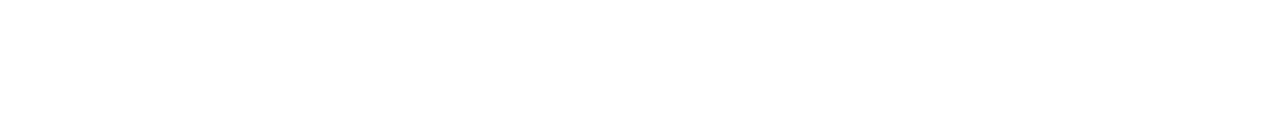
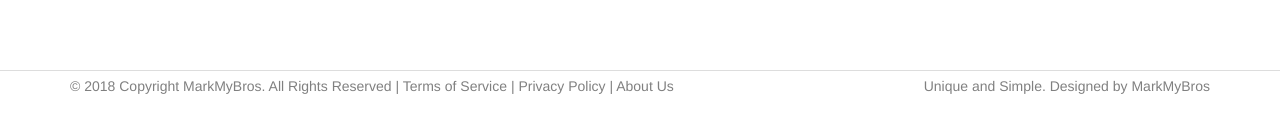
Before and after one commit to mate-horvath/markmyprof-angular, an Angular app: page / in a window 1280 px wide. Shown: the part 485-618 px from the top of the page. Built offline with nearby package versions, Linux system fonts and the light colour scheme.

Commit message:
Added footer

```diff
--- a/src/app/app.component.html
+++ b/src/app/app.component.html
@@ -1,2 +1,3 @@
 <app-header></app-header>
 <router-outlet></router-outlet>
+<app-footer></app-footer>
--- a/src/app/footer/footer.component.css
+++ b/src/app/footer/footer.component.css
@@ -0,0 +1,23 @@
+.footer p {
+    margin: 0;
+}
+.footer-bottom {
+    background: white;
+    color:grey;
+    border-top: 1px solid #DDDDDD;
+    padding-top: 5px;
+    padding-bottom: 0px;
+}
+.footer-bottom pull-left {
+    padding-top: 6px;
+}
+.copyright-devider{
+    padding-right:5px;
+    padding-left:10px;
+}
+.container a{
+    color:grey;
+}
+footer{
+    margin-top: 75px;
+}
--- a/src/app/footer/footer.component.html
+++ b/src/app/footer/footer.component.html
@@ -1,3 +1,16 @@
-<p>
-  footer works!
-</p>
+<footer>
+    <div class="footer-bottom">
+        <div class="container">
+            <span> © 2018 Copyright MarkMyBros. All Rights Reserved  </span>
+            <span class=""> | </span>
+            <a href="">  Terms of Service    </a>
+            <span class=""> | </span>
+            <a href=""> Privacy Policy </a>
+            <span class=""> | </span>
+            <a href=""> About Us </a>
+            <div class="pull-right">
+                <p>Unique and Simple. Designed by MarkMyBros</p>
+            </div>
+        </div>
+    </div>
+</footer>
--- a/src/app/home/sponsored-articles/sponsored-articles.component.html
+++ b/src/app/home/sponsored-articles/sponsored-articles.component.html
@@ -1,10 +1,9 @@
 <div class="row">
     <div class="col-xs-12 list-group-item">
         <div *ngFor="let article of getArticles().slice()" class="col-xs-3">
-            <div  >
+            <div>
                 <a href={{article.url}}><img src={{article.imgUrl}} alt="lófasz"></a>
             </div>
-
         </div>
     </div>
 </div>
```
